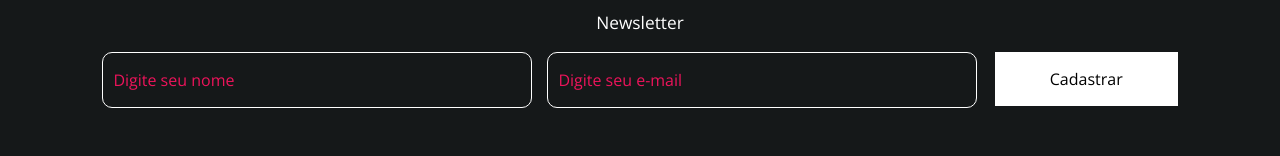
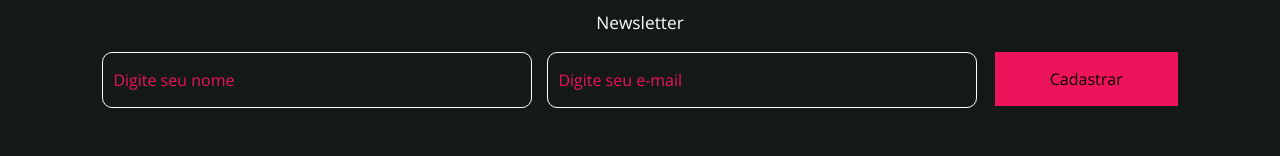
Before and after one commit to IsabellaMoura/Proa_Projeto01_Loja, a plain HTML site: page index.html in a window 1280 px wide. Shown: the part 974-1130 px from the top of the page. Drawn offline with nearby package versions, Linux system fonts and the light colour scheme.

Commit message:
Update estilo.css

```diff
--- a/estilo/estilo.css
+++ b/estilo/estilo.css
@@ -205,7 +205,7 @@ color: #dd4b39;
 }
 .newsletter button{
     width: 17%;
-    background-color: #fff;
+    background-color:#ed145b;
     padding: 15px 10px;
     border-radius: initial;
     float: right;
```
